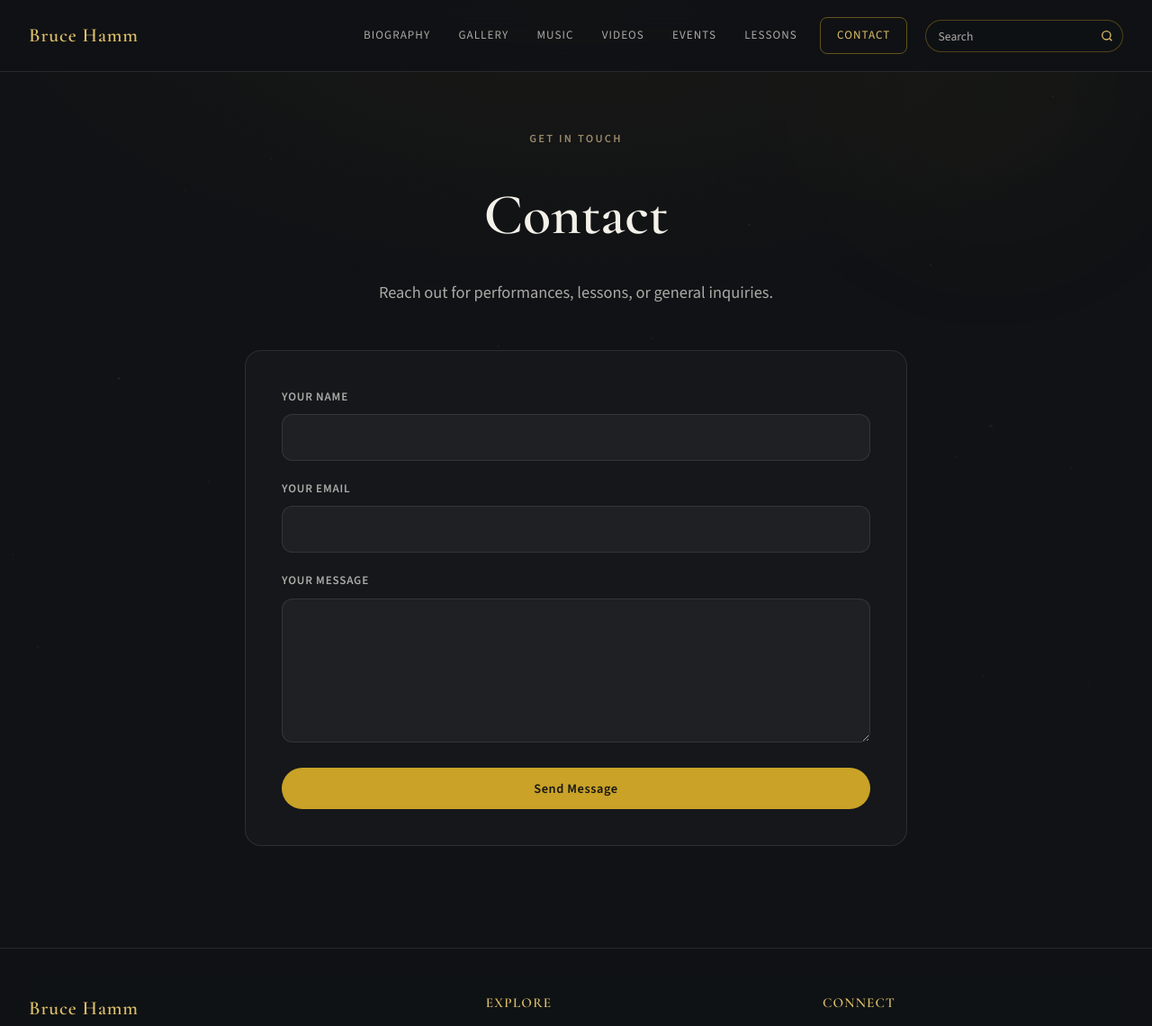
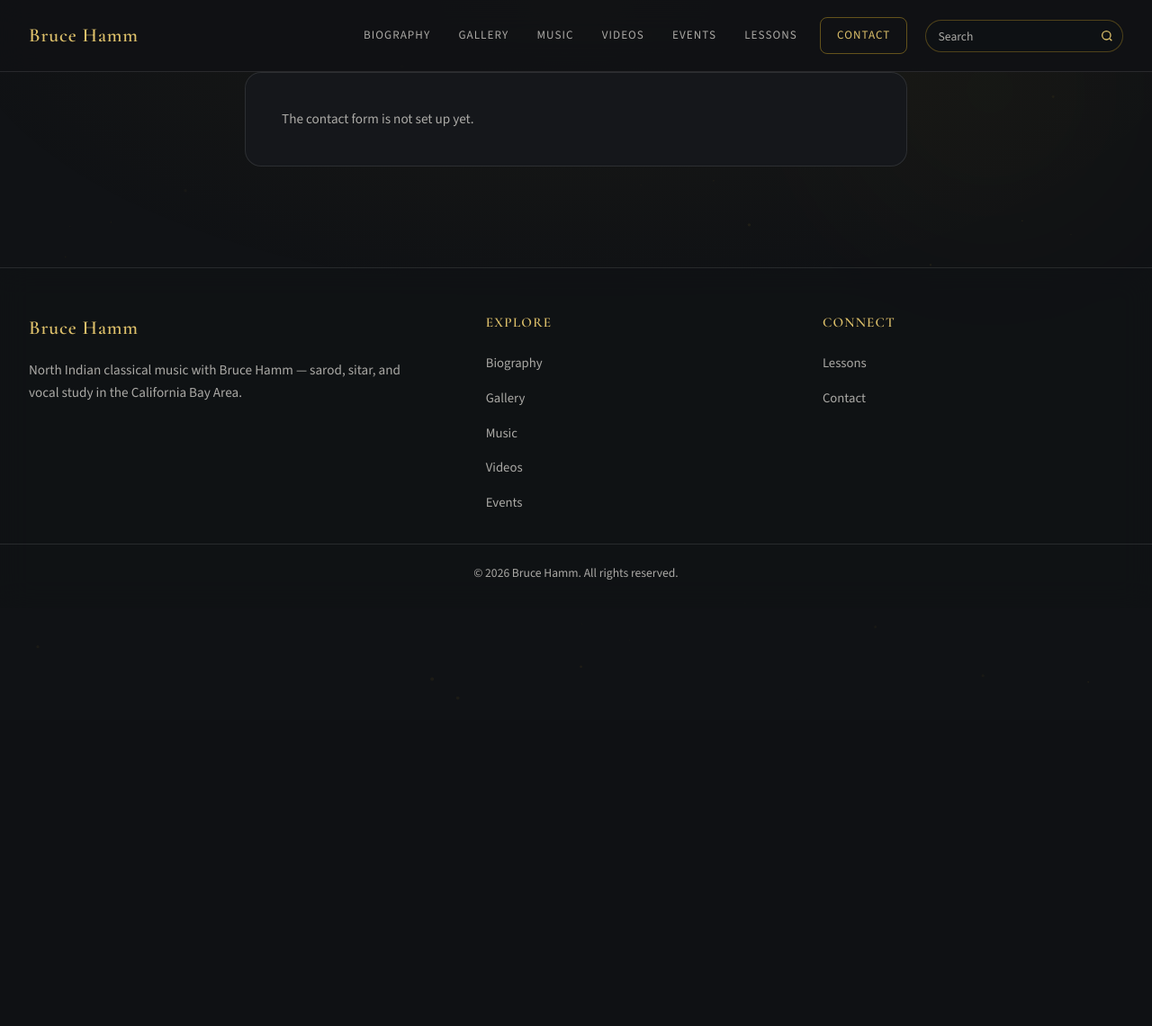
Before and after one commit to ramanaprasadham-prog/bruce_hamm, a WordPress theme: template wordpress-theme/bruce-hamm/page-contact.php in a window 1280 px wide. Shown: the top 1140 px of the page at 90% size. After the commit the page ends 776 px from the top, so only its background shows below. Run offline with PHP 8.4 and a stand-in for WordPress, Linux system fonts and the light colour scheme; the site name, menu and one post (Sample post) are stand-ins, and other content is empty.

Commit message:
Fix contact form: declare Formspree placeholder before it is used, and make the form ID editable in the Customizer
Co-authored-by: ramanaprasadham-prog <ramanaprasadham-prog@users.noreply.github.com>

```diff
--- a/js/main.js
+++ b/js/main.js
@@ -2,6 +2,8 @@
   'use strict';
 
   document.documentElement.classList.add('js');
+
+  const FORMSPREE_PLACEHOLDER_ID = 'YOUR_FORMSPREE_FORM_ID';
 
   const yearEl = document.getElementById('year');
   if (yearEl) yearEl.textContent = new Date().getFullYear();
@@ -472,8 +474,6 @@
 
   initSiteSearch();
 
-  const FORMSPREE_PLACEHOLDER_ID = 'YOUR_FORMSPREE_FORM_ID';
-
   function getFormspreeEndpoint() {
     const config = window.BruceHammSite || {};
     const formId = config.formspreeFormId;
--- a/wordpress-theme/bruce-hamm/assets/js/main.js
+++ b/wordpress-theme/bruce-hamm/assets/js/main.js
@@ -2,6 +2,8 @@
   'use strict';
 
   document.documentElement.classList.add('js');
+
+  const FORMSPREE_PLACEHOLDER_ID = 'YOUR_FORMSPREE_FORM_ID';
 
   const yearEl = document.getElementById('year');
   if (yearEl) yearEl.textContent = new Date().getFullYear();
@@ -248,8 +250,6 @@
     });
   }
 
-  const FORMSPREE_PLACEHOLDER_ID = 'YOUR_FORMSPREE_FORM_ID';
-
   function getFormspreeEndpoint() {
     const config = window.BruceHammSite || {};
     const formId = config.formspreeFormId;
@@ -284,7 +284,7 @@
         setContactFormStatus(
           form,
           'error',
-          'This form is not configured yet. Add your Formspree form ID in js/site-config.js.'
+          'This form is not configured yet. Add the Formspree form ID under Appearance → Customize → Contact Form.'
         );
         return;
       }
@@ -307,10 +307,13 @@
           setContactFormStatus(form, 'success', 'Thank you — your message has been sent.');
         } else {
           const data = await response.json().catch(() => ({}));
+          const detail = Array.isArray(data.errors)
+            ? data.errors.map((item) => item && item.message).filter(Boolean).join(' ')
+            : '';
           const message =
             typeof data.error === 'string'
               ? data.error
-              : 'Something went wrong. Please try again or email Bruce directly.';
+              : detail || 'Something went wrong. Please try again or email Bruce directly.';
           setContactFormStatus(form, 'error', message);
         }
       } catch {
--- a/wordpress-theme/bruce-hamm/assets/js/site-config.js
+++ /dev/null
@@ -1,3 +0,0 @@
-window.BruceHammSite = {
-  formspreeFormId: 'maqgqnee',
-};
--- a/wordpress-theme/bruce-hamm/page-contact.php
+++ b/wordpress-theme/bruce-hamm/page-contact.php
@@ -1,21 +1,24 @@
 <?php get_header(); ?>
 <main>
-  <section class="page-hero">
-    <div class="page-hero-inner">
-      <p class="eyebrow reveal">Get in Touch</p>
-      <h1 class="page-title reveal">Contact</h1>
-      <p class="page-subtitle reveal">Reach out for performances, lessons, or general inquiries.</p>
-    </div>
-  </section>
+  <?php bruce_hamm_page_hero(); ?>
 
   <section class="page-content">
     <div class="content-card reveal">
-      <form class="contact-form" action="https://formspree.io/f/maqgqnee" method="POST">
+      <?php $formspree_id = bruce_hamm_formspree_id(); ?>
+      <?php if ('' === $formspree_id) : ?>
+        <p class="form-status form-status--error" role="alert">
+          The contact form is not set up yet.
+          <?php if (current_user_can('edit_theme_options')) : ?>
+            Add the Formspree form ID under <a href="<?php echo esc_url(admin_url('customize.php?autofocus[section]=bruce_hamm_contact')); ?>">Appearance &rarr; Customize &rarr; Contact Form</a>.
+          <?php endif; ?>
+        </p>
+      <?php else : ?>
+        <form class="contact-form" action="<?php echo esc_url('https://formspree.io/f/' . $formspree_id); ?>" method="POST">
           <label class="form-honeypot" aria-hidden="true">
             Do not fill this out
             <input type="text" name="_gotcha" tabindex="-1" autocomplete="off">
           </label>
-        <input type="hidden" name="_subject" value="New contact form message — brucehamm.com">
+          <input type="hidden" name="_subject" value="<?php echo esc_attr('New contact form message — ' . wp_parse_url(home_url(), PHP_URL_HOST)); ?>">
           <div class="form-group">
             <label for="name">Your Name</label>
             <input type="text" id="name" name="name" required autocomplete="name">
@@ -29,8 +32,10 @@
             <textarea id="message" name="message" required></textarea>
           </div>
           <p class="form-status" hidden role="status" aria-live="polite"></p>
-        <button type="submit" class="btn btn-primary">Send Message</button>
+          <?php $button = bruce_hamm_get('form_button'); ?>
+          <button type="submit" class="btn btn-primary"><?php echo esc_html('' !== $button ? $button : 'Send Message'); ?></button>
         </form>
+      <?php endif; ?>
     </div>
   </section>
 </main>
```
Also changed, not shown: tests/scripts.test.js (+35 -1 lines), wordpress-theme/bruce-hamm/inc/customizer.php (added, +44 -0 lines). Lines whose indentation alone changed are shown as unchanged.
